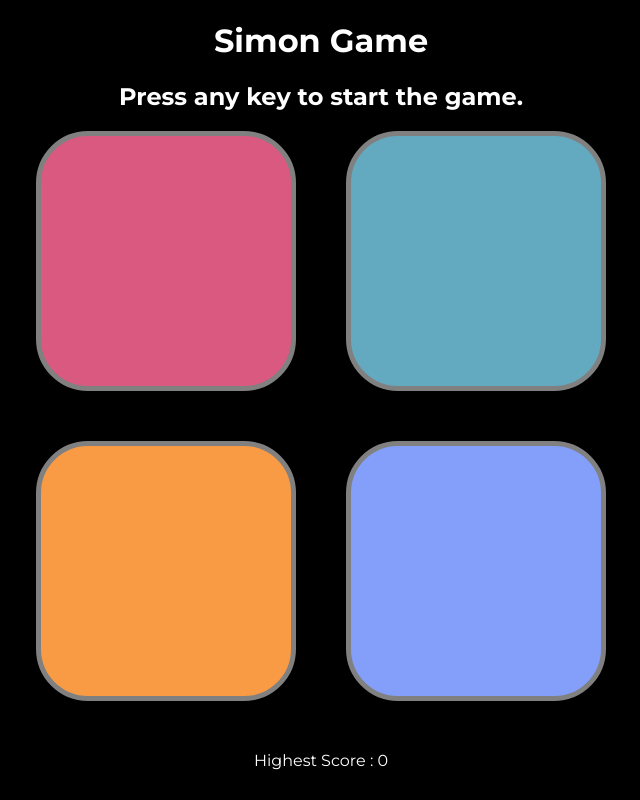
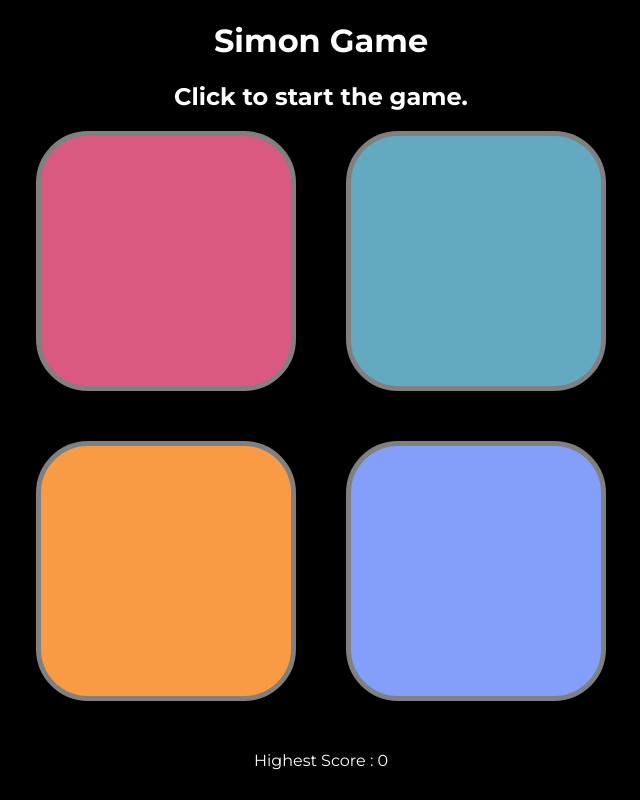
Before and after one commit to Uttam8448/SimonGame, a plain HTML site: page index.html in a window 1280 px wide. Shown: the whole page, without its empty margins (319-959 px from the left). Drawn offline with Linux system fonts and the light colour scheme.

Commit message:
Update index.html

```diff
--- a/index.html
+++ b/index.html
@@ -11,7 +11,7 @@
 </head>
 <body>
     <h1>Simon Game</h1>
-    <h2>Press any key to start the game.</h2>
+    <h2>Click to start the game.</h2>
 
     <div class="btn-container">
         <div class="line-one">
```
